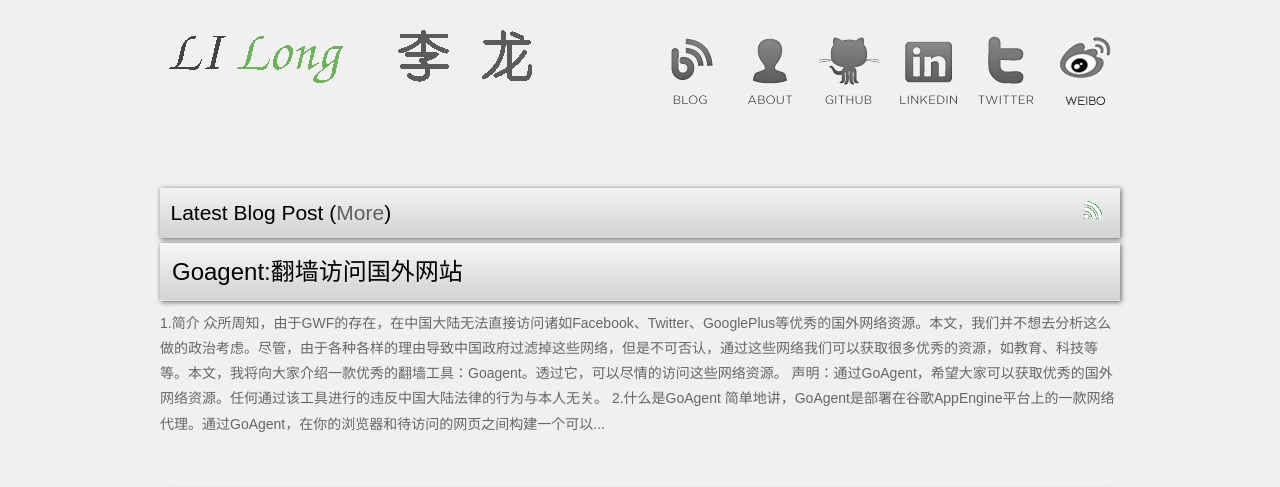
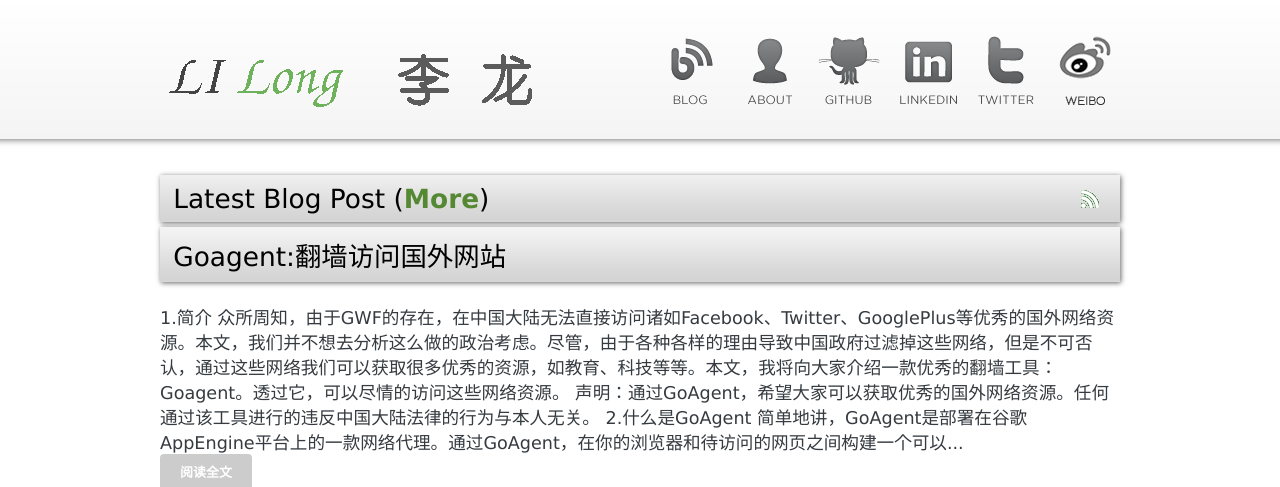
Before and after one commit to li-long/li-long.github.io, a Jekyll site: the page built from blog.html, in a window 1280 px wide. Shown: the top 487 px of the page. Built offline with Jekyll 4.4.1, drawn with Linux system fonts in a browser that asks for light colours; Markdown is read by kramdown in place of the engine named in the settings.

Commit message:
modify blog.html

```diff
--- a/_layouts/blog.html
+++ b/_layouts/blog.html
@@ -9,7 +9,6 @@
 	</title>
 	<link rel="stylesheet" href="/stylesheets/master.css" type="text/css" media="screen" charset="utf-8"/>
 	<link rel="stylesheet" href="/stylesheets/syntax.css" type="text/css" media="screen" charset="utf-8"/>
-	<link rel="stylesheet" href="/stylesheets/blog.css" type="text/css" media="screen" charset="utf-8"/>
 
     <script src="/javascripts/jquery.js" type="text/javascript" charset="utf-8"> </script>
     <script src="/javascripts/jquery.github.js" type="text/javascript" charset="utf-8"></script>
--- a/blog.html
+++ b/blog.html
@@ -14,6 +14,9 @@
 			<div class='body'>
 				{{ post.content | strip_html | truncate:350 }}
 			</div>
+			<footer>
+			<a class="btn btn-default read-more" rel="nofollow" href="{{ post.url }}" title="{{ post.title }}">阅读全文</a>
+			</footer>
 		</article>
 	{% else %}
 		<article class='post'>
--- a/stylesheets/master.css
+++ b/stylesheets/master.css
@@ -296,3 +296,20 @@
 .float-right { float: right; }
 
 a img { border: 0; }
+
+.btn{
+	background:#ccc;
+	color:#fff;
+	display:inline-block;
+	*display:inline;
+	*zoom:1;
+	text-align:center;
+	border-radius:4px;
+	padding:12px 20px;
+	line-height:1;
+	font-size:13px;
+}
+
+.btn:hover{
+	background:#ea4c89;
+}
```
